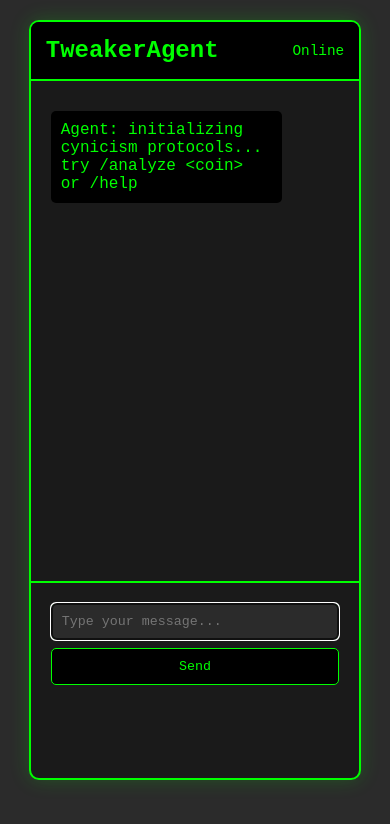
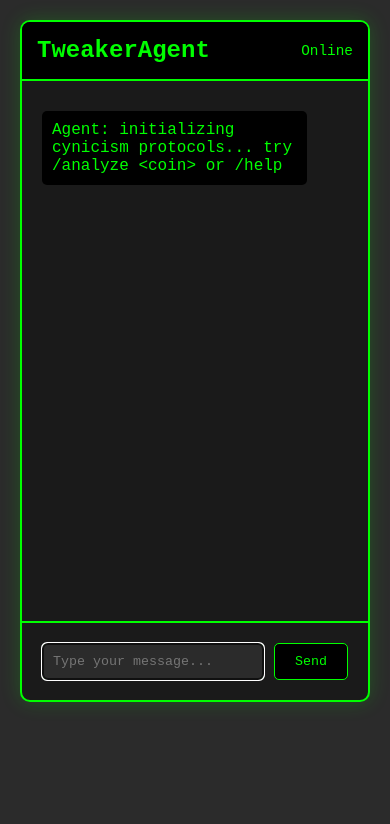
Before and after one commit to yungcortex/tweakeragent, a Flask app: page / in a window 390 px wide. Shown: the top 824 px of the page. Run offline with Flask 2, Linux system fonts and the light colour scheme.

Commit message:
Update styles_v2.css

```diff
--- a/static/styles_v2.css
+++ b/static/styles_v2.css
@@ -1,11 +1,3 @@
-/* Reset */
-* {
-    margin: 0;
-    padding: 0;
-    box-sizing: border-box;
-}
-
-/* Base styles with retro feel */
 body {
     font-family: 'Courier New', monospace;
     background: #2b2b2b;
@@ -14,7 +6,6 @@ body {
     color: #00ff00;
 }
 
-/* Chat window container */
 .chat-container {
     max-width: 800px;
     margin: 0 auto;
@@ -45,7 +36,6 @@ body {
     font-size: 0.9em;
 }
 
-/* Messages area */
 .messages {
     height: 500px;
     overflow-y: auto;
@@ -53,7 +43,6 @@ body {
     background: #1a1a1a;
 }
 
-/* Message styling */
 .message {
     margin: 10px 0;
     padding: 10px;
@@ -73,7 +62,6 @@ body {
     color: #00ff00;
 }
 
-/* Input area styled like old IM clients */
 .input-container {
     padding: 20px;
     border-top: 2px solid #00ff00;
@@ -91,7 +79,6 @@ input {
     font-family: 'Courier New', monospace;
 }
 
-/* Send button with gradient */
 button {
     padding: 10px 20px;
     background: #000;
@@ -107,7 +94,6 @@ button:hover {
     color: #000;
 }
 
-/* Scrollbar styling */
 ::-webkit-scrollbar {
     width: 10px;
 }
@@ -120,37 +106,3 @@ button:hover {
     background: #00ff00;
     border-radius: 5px;
 }
-
-/* Mobile adjustments */
-@media (max-width: 768px) {
-    .chat-container {
-        width: 95%;
-        height: 90vh;
-    }
-
-    .input-container {
-        height: auto;
-        flex-direction: column;
-        gap: 8px;
-    }
-
-    button {
-        width: 100%;
-    }
-}
-
-/* Animation for messages appearing */
-@keyframes messageAppear {
-    from {
-        opacity: 0;
-        transform: translateY(10px);
-    }
-    to {
-        opacity: 1;
-        transform: translateY(0);
-    }
-}
-
-.message {
-    animation: messageAppear 0.3s ease-out forwards;
-}
```
